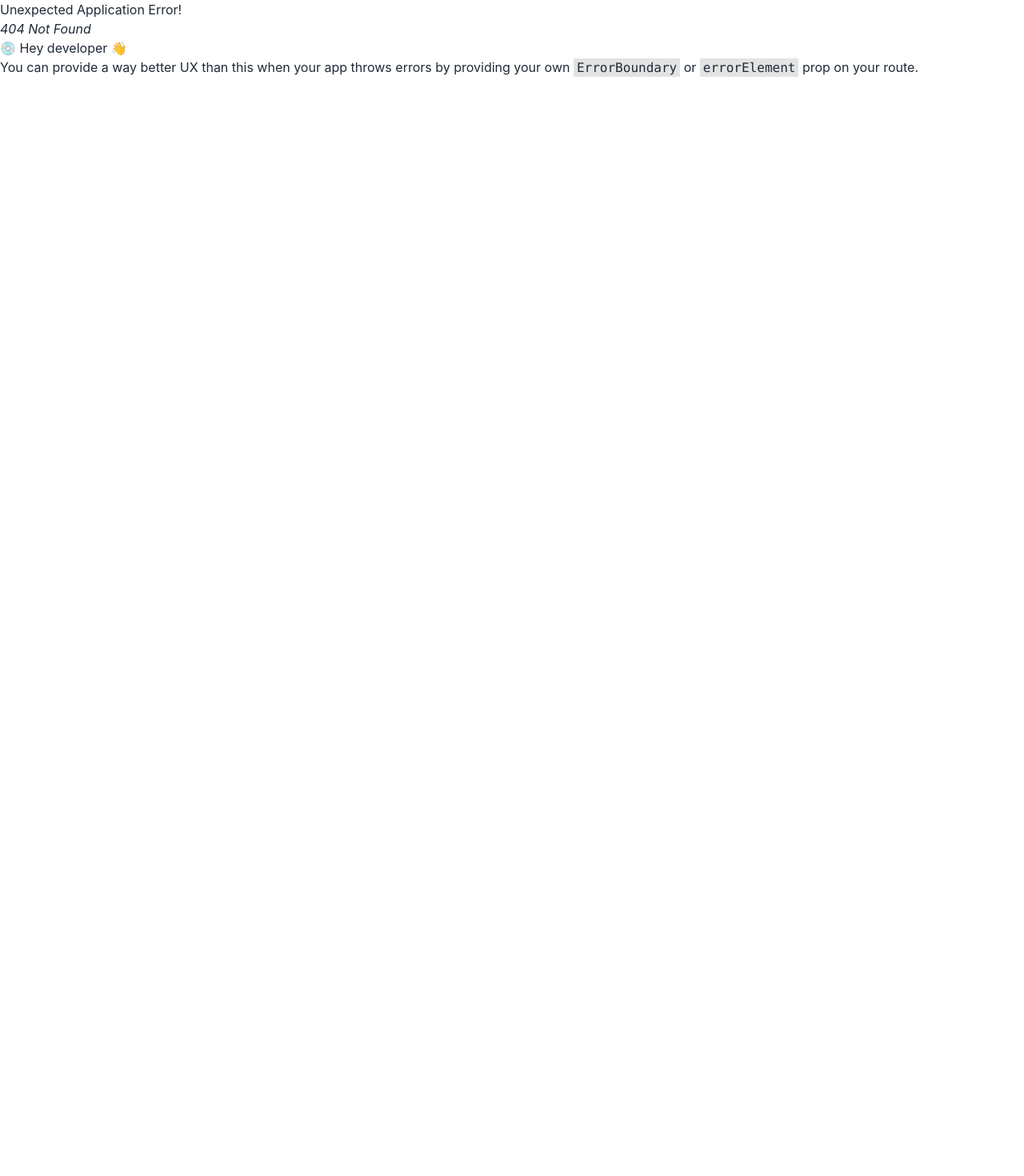
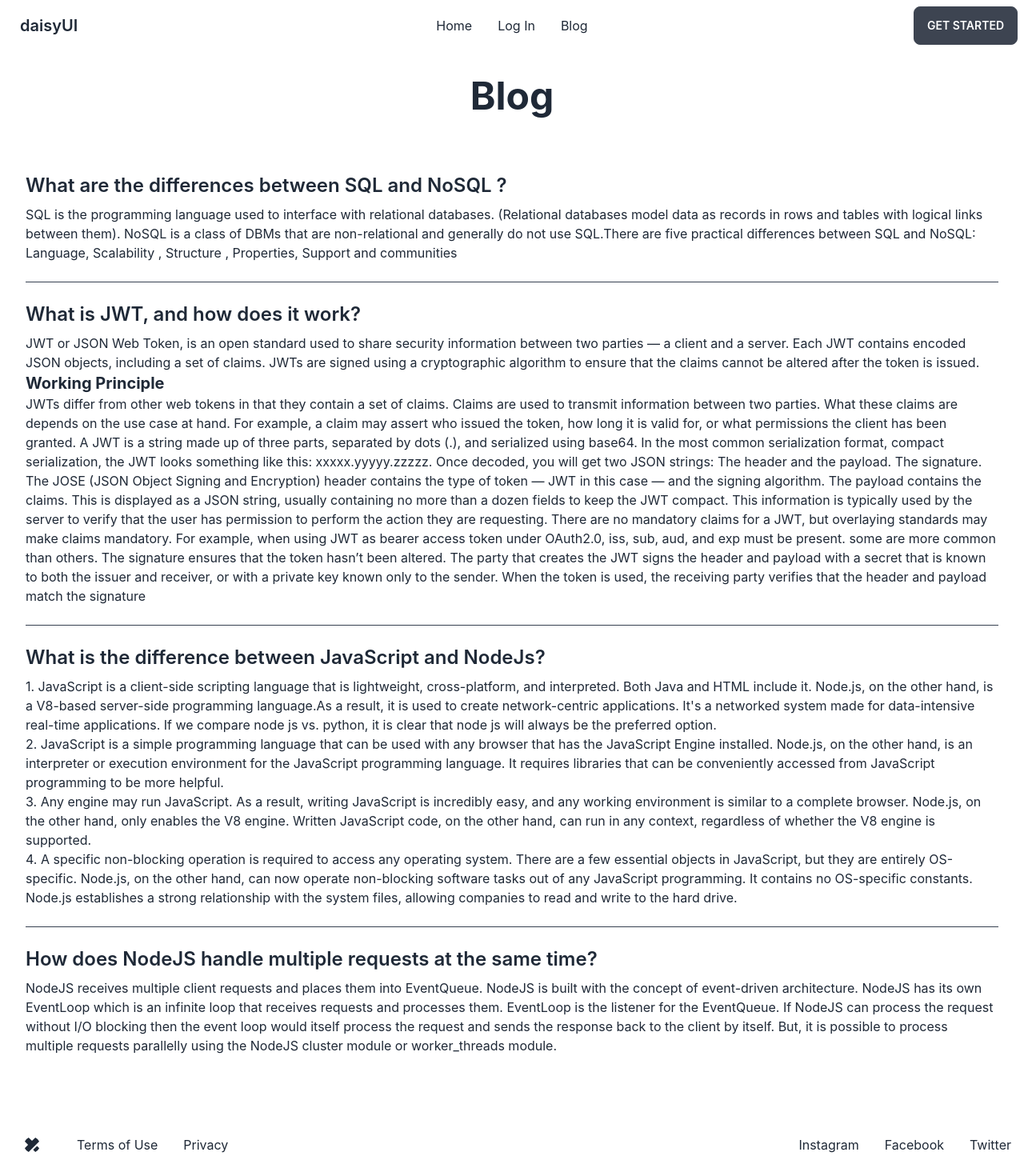
Before and after one commit to AnisurRahman06046/DR.MORIS-CLIENT-SIDE, a React (Create React App) app: page /blog in a window 1280 px wide. Before the commit this address had no page. Shown: the top 1470 px of the page at 80% size. Before the commit the page ends 800 px from the top, so only its background shows below. Built offline with nearby package versions, Linux system fonts and the light colour scheme.

Commit message:
blog added

```diff
--- /dev/null
+++ b/src/components/Pages/Blog/Blog/Blog.js
@@ -0,0 +1,120 @@
+import React from "react";
+
+const Blog = () => {
+  return (
+    <section className="dark:bg-purple-800 dark:text-gray-100">
+      <div className="container flex flex-col justify-center px-4 py-8 mx-auto md:p-8">
+        <h2 className="mb-12 text-4xl font-bold leading-none text-center sm:text-5xl">
+          Blog
+        </h2>
+        <div className="divide-y divide-gray-700">
+          <div className="py-6 space-y-2  ">
+            <h3 className="font-semibold text-2xl">
+              What are the differences between SQL and NoSQL ?
+            </h3>
+            <p className="">
+              SQL is the programming language used to interface with relational
+              databases. (Relational databases model data as records in rows and
+              tables with logical links between them). NoSQL is a class of DBMs
+              that are non-relational and generally do not use SQL.There are
+              five practical differences between SQL and NoSQL: Language,
+              Scalability , Structure , Properties, Support and communities
+            </p>
+          </div>
+          <div className="py-6 space-y-2  ">
+            <h3 className="font-semibold text-2xl">
+              What is JWT, and how does it work?
+            </h3>
+            <p className="">
+              JWT or JSON Web Token, is an open standard used to share security
+              information between two parties — a client and a server. Each JWT
+              contains encoded JSON objects, including a set of claims. JWTs are
+              signed using a cryptographic algorithm to ensure that the claims
+              cannot be altered after the token is issued. <br />
+              <span className="text-xl font-bold mt-5">Working Principle</span>
+              <p>
+                JWTs differ from other web tokens in that they contain a set of
+                claims. Claims are used to transmit information between two
+                parties. What these claims are depends on the use case at hand.
+                For example, a claim may assert who issued the token, how long
+                it is valid for, or what permissions the client has been
+                granted. A JWT is a string made up of three parts, separated by
+                dots (.), and serialized using base64. In the most common
+                serialization format, compact serialization, the JWT looks
+                something like this: xxxxx.yyyyy.zzzzz. Once decoded, you will
+                get two JSON strings: The header and the payload. The signature.
+                The JOSE (JSON Object Signing and Encryption) header contains
+                the type of token — JWT in this case — and the signing
+                algorithm. The payload contains the claims. This is displayed as
+                a JSON string, usually containing no more than a dozen fields to
+                keep the JWT compact. This information is typically used by the
+                server to verify that the user has permission to perform the
+                action they are requesting. There are no mandatory claims for a
+                JWT, but overlaying standards may make claims mandatory. For
+                example, when using JWT as bearer access token under OAuth2.0,
+                iss, sub, aud, and exp must be present. some are more common
+                than others. The signature ensures that the token hasn’t been
+                altered. The party that creates the JWT signs the header and
+                payload with a secret that is known to both the issuer and
+                receiver, or with a private key known only to the sender. When
+                the token is used, the receiving party verifies that the header
+                and payload match the signature
+              </p>
+            </p>
+          </div>
+          <div className="py-6 space-y-2  ">
+            <h3 className="font-semibold text-2xl">
+              What is the difference between JavaScript and NodeJs?
+            </h3>
+            <p className="">
+              1. JavaScript is a client-side scripting language that is
+              lightweight, cross-platform, and interpreted. Both Java and HTML
+              include it. Node.js, on the other hand, is a V8-based server-side
+              programming language.As a result, it is used to create
+              network-centric applications. It's a networked system made for
+              data-intensive real-time applications. If we compare node js vs.
+              python, it is clear that node js will always be the preferred
+              option. <br />
+              2. JavaScript is a simple programming language that can be used
+              with any browser that has the JavaScript Engine installed.
+              Node.js, on the other hand, is an interpreter or execution
+              environment for the JavaScript programming language. It requires
+              libraries that can be conveniently accessed from JavaScript
+              programming to be more helpful. <br />
+              3. Any engine may run JavaScript. As a result, writing JavaScript
+              is incredibly easy, and any working environment is similar to a
+              complete browser. Node.js, on the other hand, only enables the V8
+              engine. Written JavaScript code, on the other hand, can run in any
+              context, regardless of whether the V8 engine is supported. <br />
+              4. A specific non-blocking operation is required to access any
+              operating system. There are a few essential objects in JavaScript,
+              but they are entirely OS-specific. Node.js, on the other hand, can
+              now operate non-blocking software tasks out of any JavaScript
+              programming. It contains no OS-specific constants. Node.js
+              establishes a strong relationship with the system files, allowing
+              companies to read and write to the hard drive.
+            </p>
+          </div>
+          <div className="py-6 space-y-2  ">
+            <h3 className="font-semibold text-2xl">
+              How does NodeJS handle multiple requests at the same time?
+            </h3>
+            <p className="">
+              NodeJS receives multiple client requests and places them into
+              EventQueue. NodeJS is built with the concept of event-driven
+              architecture. NodeJS has its own EventLoop which is an infinite
+              loop that receives requests and processes them. EventLoop is the
+              listener for the EventQueue. If NodeJS can process the request
+              without I/O blocking then the event loop would itself process the
+              request and sends the response back to the client by itself. But,
+              it is possible to process multiple requests parallelly using the
+              NodeJS cluster module or worker_threads module.
+            </p>
+          </div>
+        </div>
+      </div>
+    </section>
+  );
+};
+
+export default Blog;
--- a/src/components/Pages/Shared/Header/Header.js
+++ b/src/components/Pages/Shared/Header/Header.js
@@ -27,11 +27,14 @@ const Header = () => {
             className="menu menu-compact dropdown-content mt-3 p-2 shadow bg-base-100 rounded-box w-52"
           >
             <li>
-              <Link>Item 1</Link>
+              <Link to="/">Home</Link>
             </li>
 
             <li>
-              <Link>Item 3</Link>
+              <Link to="/login">Log In</Link>
+            </li>
+            <li>
+              <Link to="/blog">Blog</Link>
             </li>
           </ul>
         </div>
@@ -46,6 +49,9 @@ const Header = () => {
           <li>
             <Link to="/login">Log In</Link>
           </li>
+          <li>
+            <Link to="/blog">Blog</Link>
+          </li>
         </ul>
       </div>
       <div className="navbar-end">
--- a/src/routes/Routes/Routes.js
+++ b/src/routes/Routes/Routes.js
@@ -1,4 +1,5 @@
 import { createBrowserRouter } from "react-router-dom";
+import Blog from "../../components/Pages/Blog/Blog/Blog";
 import Home from "../../components/Pages/Home/Home";
 import LogIn from "../../components/Pages/LogIn/LogIn";
 import ServiceDetails from "../../components/Pages/ServiceDetails/ServiceDetails/ServiceDetails";
@@ -17,6 +18,7 @@ export const routes = createBrowserRouter([
         loader: () => fetch("http://localhost:5000/services"),
       },
       { path: "/details/:id", element: <ServiceDetails></ServiceDetails> },
+      { path: "/blog", element: <Blog></Blog> },
     ],
   },
 ]);
```
